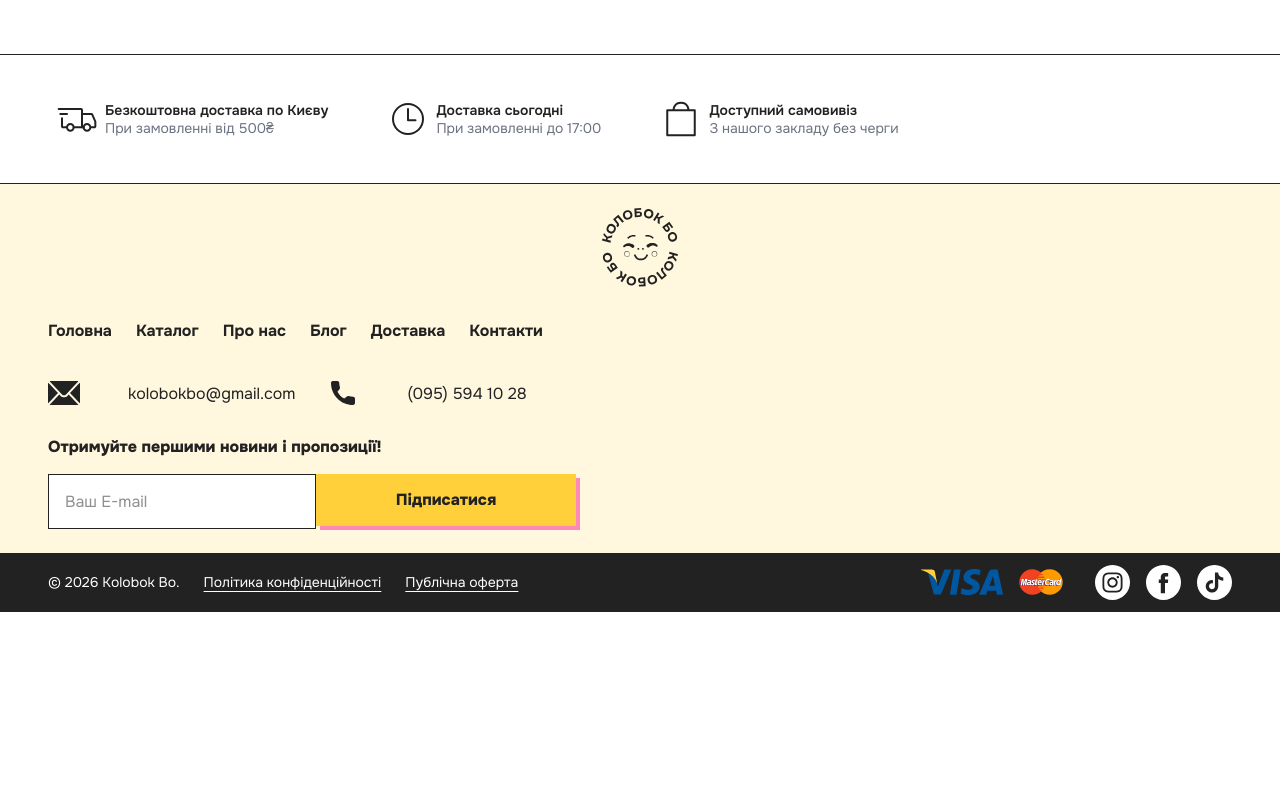
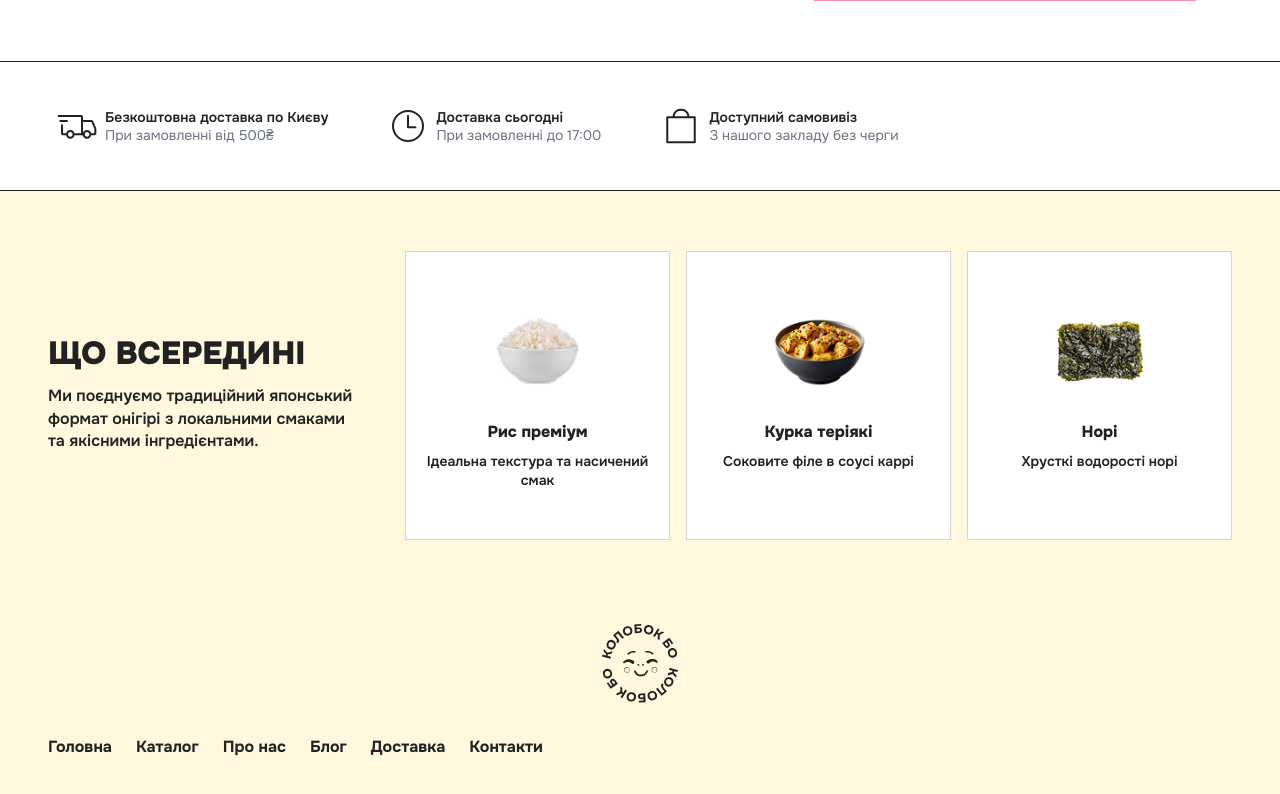
Before and after one commit to siedoi-com/kolobokbo-front, a website built with Vite: page src/product.html in a window 1280 px wide. Shown: the part 698-1492 px from the top of the page. Before the commit the page ends 1310 px from the top, so only its background shows below. Built offline with nearby package versions, Linux system fonts and the light colour scheme.

Commit message:
feat: add composition section

```diff
--- a/src/assets/scss/components/_product-summary.scss
+++ b/src/assets/scss/components/_product-summary.scss
@@ -116,6 +116,7 @@
             font-weight: 400;
             color: var(--color-black);
             line-height: 1.4;
+            width: 80%;
 
             @include media.L {
                 font-size: var(--size_16);
--- /dev/null
+++ b/src/assets/scss/sections/_product-composition.scss
@@ -0,0 +1,146 @@
+@use "../global/media";
+
+.product-composition {
+    display: flex;
+    justify-content: center;
+    background: var(--color-bg-cream);
+    padding: var(--size_60) var(--size_16);
+
+    @include media.L {
+        padding: var(--size_60) var(--size_48);
+    }
+
+    @include media.XL {
+        padding: var(--size_96) var(--size_80);
+    }
+
+    &__container {
+        display: flex;
+        flex-direction: column;
+        align-items: flex-start;
+        gap: var(--size_8);
+        width: 100%;
+        max-width: 144rem;
+
+        @include media.L {
+            flex-direction: row;
+            align-items: center;
+            gap: var(--size_48);
+        }
+    }
+
+    &__title {
+        display: flex;
+        flex-direction: column;
+        justify-content: center;
+        align-items: flex-start;
+        align-self: stretch;
+
+        @include media.L {
+            width: 30.9rem;
+            flex-shrink: 0;
+        }
+
+        @include media.XL {
+            width: 39.3rem;
+        }
+    }
+
+    &__heading {
+        color: var(--color-black);
+        font-size: var(--size_24);
+        font-weight: 950;
+        line-height: 1;
+        text-transform: uppercase;
+
+        @include media.L {
+            font-size: var(--size_32);
+        }
+
+        @include media.XL {
+            font-size: var(--size_40);
+        }
+    }
+
+    &__text {
+        color: var(--color-black);
+        font-size: var(--size_16);
+        font-weight: 600;
+        line-height: 1.4;
+        margin-top: 1.5rem;
+        width: 80%;
+
+        @include media.L {
+            width: 100%;
+        }
+
+        @include media.XL {
+            font-size: var(--size_18);
+        }
+    }
+
+    &__cards {
+        display: flex;
+        gap: var(--size_8);
+        list-style: none;
+        align-self: stretch;
+        min-width: 0;
+        margin-top: var(--size_32);
+
+        @include media.L {
+            flex: 1 0 0;
+            gap: var(--size_16);
+            margin-top: 0;
+        }
+
+        @include media.XL {
+            gap: var(--size_24);
+        }
+    }
+
+    .ingredient-card {
+        flex: 1 1 0;
+        min-width: 0;
+        gap: var(--size_8);
+        padding: var(--size_22) var(--size_8);
+
+        @include media.L {
+            padding: var(--size_48) var(--size_12);
+        }
+
+        @include media.XL {
+            padding: var(--size_48) var(--size_16);
+        }
+    }
+
+    .ingredient-card__img {
+        width: 6.8rem;
+        height: 6rem;
+
+        @include media.L {
+            width: 10rem;
+            height: 10.3rem;
+        }
+
+        @include media.XL {
+            width: 11.3rem;
+            height: 10rem;
+        }
+    }
+
+    .ingredient-card__name {
+        font-size: var(--size_14);
+
+        @include media.L {
+            font-size: var(--size_16);
+        }
+    }
+
+    .ingredient-card__desc {
+        font-size: var(--size_12);
+
+        @include media.L {
+            font-size: var(--size_14);
+        }
+    }
+}
--- a/src/assets/scss/sections/_product-page.scss
+++ b/src/assets/scss/sections/_product-page.scss
@@ -224,7 +224,7 @@
             }
 
             @include media.XL {
-                margin-top: var(--size_38);
+                margin-top: var(--size_16);
             }
         }
 
--- a/src/assets/scss/style.scss
+++ b/src/assets/scss/style.scss
@@ -75,3 +75,4 @@ $breakpoint__2xl: 1440px;
 @use "sections/catalog-grid";
 @use "sections/product-page";
 @use "sections/points";
+@use "sections/product-composition";
--- a/src/product.html
+++ b/src/product.html
@@ -282,6 +282,39 @@
                     </li>
                 </ul>
         </section>
+        <!-- Product page: composition section -->
+        <section class="product-composition">
+            <div class="product-composition__container">
+                <div class="product-composition__title">
+                    <h2 class="product-composition__heading">Що всередині</h2>
+                    <p class="product-composition__text">Ми поєднуємо традиційний японський формат онігірі з локальними смаками та якісними інгредієнтами.</p>
+                </div>
+
+                <ul class="product-composition__cards">
+                    <li class="ingredient-card">
+                        <img class="ingredient-card__img" src="/assets/img/ingredient-rice.png" alt="Рис преміум">
+                        <div class="ingredient-card__text">
+                            <strong class="ingredient-card__name">Рис преміум</strong>
+                            <p class="ingredient-card__desc">Ідеальна текстура та насичений смак</p>
+                        </div>
+                    </li>
+                    <li class="ingredient-card">
+                        <img class="ingredient-card__img" src="/assets/img/ingredient-chicken.png" alt="Курка теріякі">
+                        <div class="ingredient-card__text">
+                            <strong class="ingredient-card__name">Курка теріякі</strong>
+                            <p class="ingredient-card__desc">Соковите філе в соусі каррі</p>
+                        </div>
+                    </li>
+                    <li class="ingredient-card">
+                        <img class="ingredient-card__img" src="/assets/img/ingredient-nori.png" alt="Норі">
+                        <div class="ingredient-card__text">
+                            <strong class="ingredient-card__name">Норі</strong>
+                            <p class="ingredient-card__desc">Хрусткі водорості норі</p>
+                        </div>
+                    </li>
+                </ul>
+            </div>
+        </section>
     </main>
 
     <!-- Site footer: nav, contacts, newsletter, socials -->
```
Also changed, not shown: src/assets/img/ingredient-chicken.png (added).
